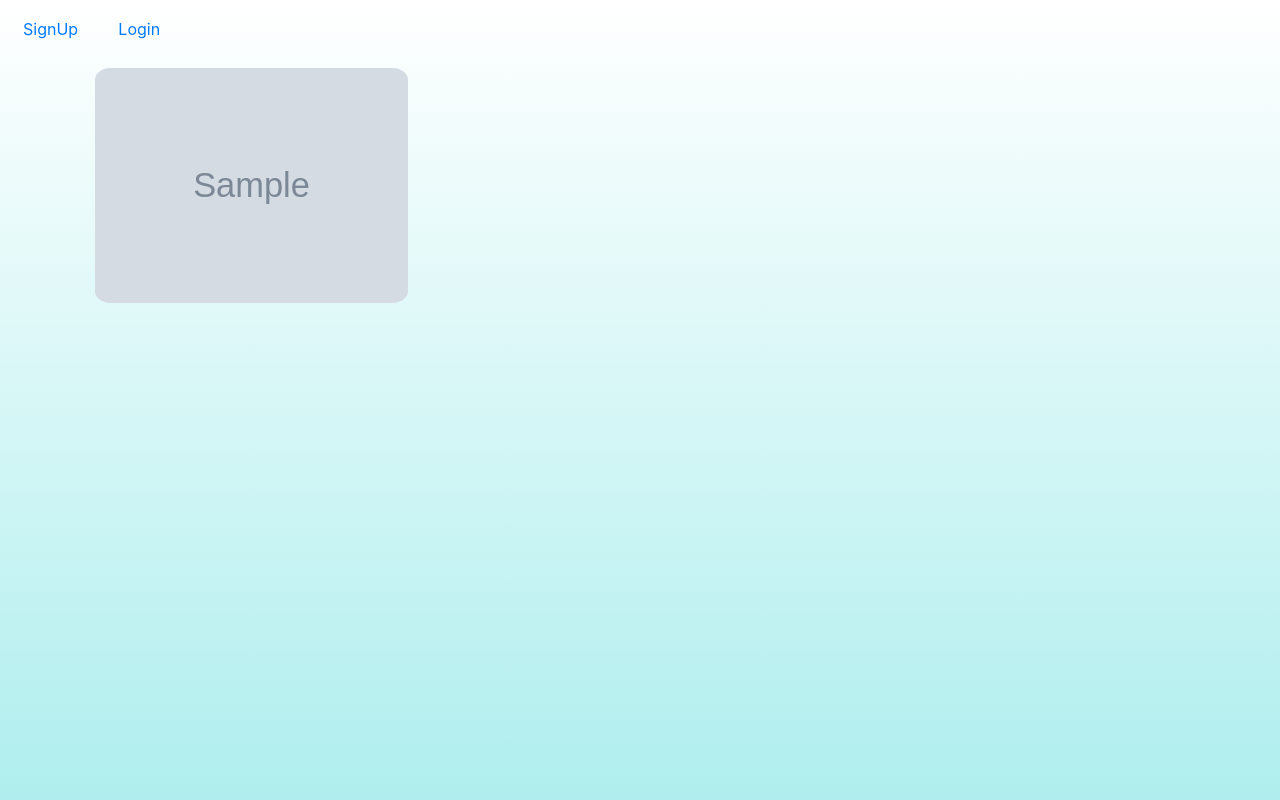
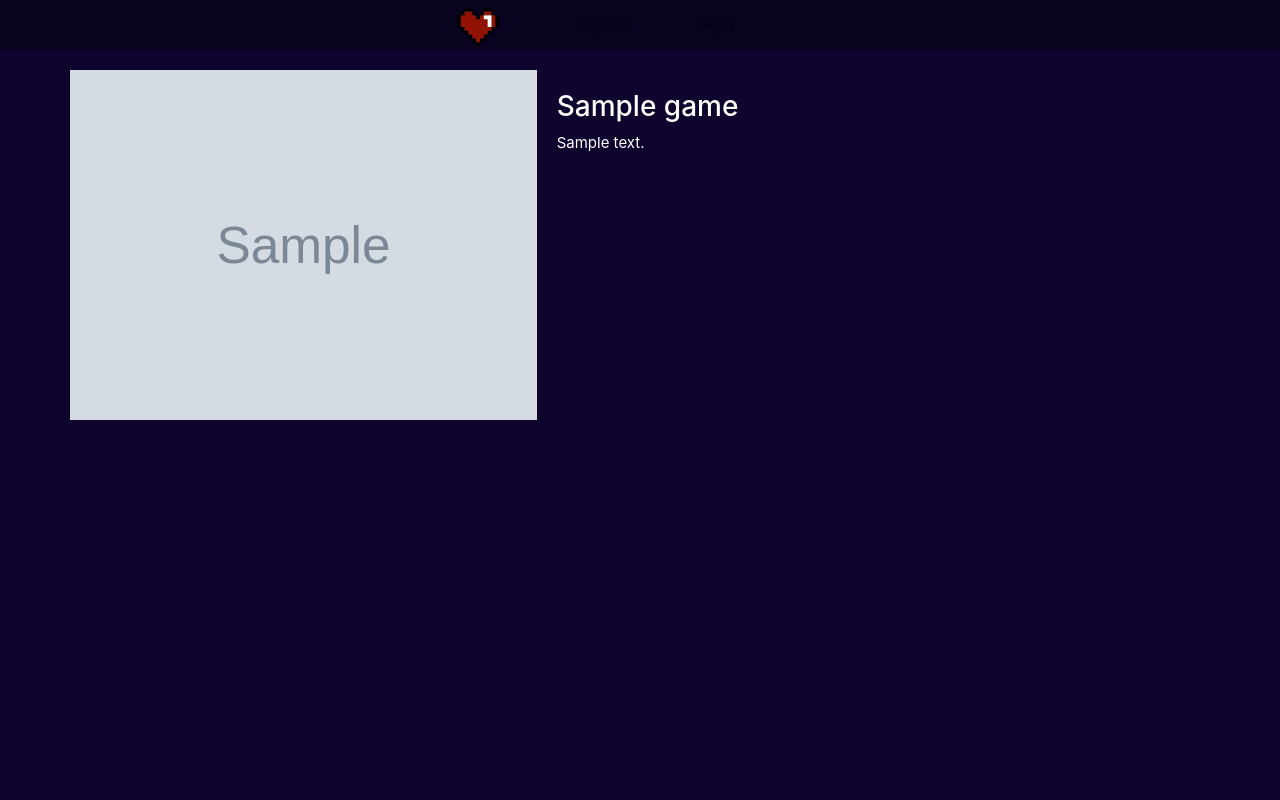
Before and after one commit to yousef19-meet/y2l-individual-project, a Flask app: template templates/searchresult.html in a window 1280 px wide. Run offline with Flask 2, Linux system fonts and the light colour scheme; the template is opened without the code that fills it: most values are stand-ins (such as "Sample title", 1, 10 or a date in 2020); grey boxes marked "Sample" are stand-in pictures; some libraries are stand-ins or nearby versions.

Commit message:
search not working

```diff
--- a/app.py
+++ b/app.py
@@ -13,7 +13,7 @@ app.secret_key = "VERY SECRET."
 
 def search(data):
 
-    url = "https://api-v3.igdb.com/games/?search=" + str(data) + "&fields=id,name,summary,url"
+    url = "https://api-v3.igdb.com/games/?search=" + str(data) + "&fields=id,name,summary"
     # print("-------------------")
     # print("URL",url)
     RATING_response = requests.get(url,
@@ -23,8 +23,8 @@ def search(data):
     )
 
     final_response = json.loads(RATING_response.content)
-    print("////////////////////////////////////////")
-    print(final_response)
+    #print("////////////////////////////////////////")
+    #print(final_response)
     img_list=[]
     for i in range (len(final_response)):
         id_atr =(final_response[i]['id'])
@@ -34,17 +34,16 @@ def search(data):
         # print(name_atr)
         #print(sum_atr)
 ################################test
-        #img_url = "https://api-v3.igdb.com/games/" + str(id_atr) + "?fields=url"
-        #response = requests.get(img_url,
-        #headers={
-        #    "user-key": "f0843654863c9bc9fa6a02e2cd479048"
-        #    }
-        #)
-        #parsed_content = json.loads(response.content)
-        resp = requests.get(final_response[i]['url'])
+        img_url = "https://api-v3.igdb.com/games/" + str(id_atr) + "?fields=url"
+        response = requests.get(img_url,
+        headers={
+            "user-key": "f0843654863c9bc9fa6a02e2cd479048"
+            }
+        )
+        parsed_content = json.loads(response.content)
+        resp = requests.get(parsed_content[0]['url'])
         Sresult = resp.text.find('https://images.igdb.com/igdb/image/upload/t_cover_big/')
-        imgsrc =  resp.text[Sresult:Sresult + 78]
-        print(imgsrc,"IMAGE SOURCE")
+        imgsrc = resp.text[Sresult:Sresult + 78]
 
         img_list.append(imgsrc)
 
@@ -174,14 +173,15 @@ def Login():
         else:
             return render_template('login.html', error = "username or password are not correct!")
 
-########################### LOGOUT ###########################
-
 
 @app.route('/logout')
 def logout():
     login_session.clear()
     return redirect(url_for('home'))
 
-
 if __name__ == '__main__':
     app.run(debug=True)
+
+
+
+########################### LOGOUT ###########################
--- a/static/style_new.css
+++ b/static/style_new.css
@@ -15,6 +15,18 @@
 
 
 
+}
+.ayy{
+    color: white;
+}
+.ayy:hover {
+    border-bottom: 2px solid red;
+}
+.navbar-light .navbar-nav .nav-link {
+    color: white;
+}
+.navbar-light .navbar-nav .nav-link:hover {
+    color: darkred;
 }
 /* .game_iamge{
     border: 2px solid red;
@@ -61,18 +73,30 @@
     word-wrap: break-word;
   }
 
+.gameCard{
+    display: flex;
+    height: 350px;
+    margin-top: 20px;
+    color: white;
+    transition: 1s ease-in-out;
+    padding-left: 0;
+}
+.gameImg{
+    display: block;
+}
+.gamrCon {
+    margin-top: 20px;
+    margin-left: 20px;
+}
 
+.gameCard:hover {
+    background-color: darkred;
+
+    transition: 1s ease-in-out;
+}
 
 /* @!@!@!@!@!@!@!@!@!@!@!@!@!@!@!@!@! */
-.game_img{
-    margin-top: 20px;
-    margin-left:10px ;
-    max-width:370px;
-    max-height:235px;
-    width: auto;
-    height: auto;
-    border-radius: 5%;
-}
+
 .dropbtn:hover, .dropbtn:focus {
     background-color: #2980B9;
 
@@ -121,11 +145,11 @@ body {
     height: 100vh;
     margin:0px;
 
-    background: -webkit-linear-gradient( to  top, PaleTurquoise  , white);
+    /* background: -webkit-linear-gradient( to  top, PaleTurquoise  , white);
     background: -moz-linear-gradient( to  top, PaleTurquoise  , white);
     background: -ms-linear-gradient( to  top,   PaleTurquoise  , white);
     background: -o-linear-gradient( to  top,   PaleTurquoise  , white);
-    background: linear-gradient( to  top,  PaleTurquoise , white);
+    background: linear-gradient( to  top,  PaleTurquoise , white);  */
     -webkit-background-size: cover;
     -moz-background-size: cover;
     -o-background-size: cover;
--- a/templates/searchresult.html
+++ b/templates/searchresult.html
@@ -12,7 +12,11 @@
 
        <link rel="stylesheet" type="text/css" href="{{ url_for('static', filename='bootstrap/bootstrap.css') }}">
 <!-- #@#@#@#@#@#@#@#@#@#@#@#@#@#@#@#@#@#@#@#@#@#@#@#@#@#@#@#@#@#@#@#@#@#@#@#@#@#@#@#@#@#@#@#@#@#@#@#@#@#@#@#@#@#@#@#@#@#@#@#@#@#@#@#@#@#@#@#@#@#@#@#@#@#@ -->
-       {% if session['logged_in'] %}
+
+    </head>
+    <body style="background-color: #0e042d;">
+<!-- #@#@#@#@#@#@#@#@#@#@#@#@#@#@#@#@#@#@#@#@#@#@#@#@#@#@#@#@#@#@#@#@#@#@#@#@#@#@#@#@#@#@#@#@#@#@#@#@#@#@#@#@#@#@#@#@#@#@#@#@#@#@#@#@#@#@#@#@#@#@#@#@#@#@ -->
+    <!-- {% if session['logged_in'] %}
 
        <div class="hello">Hello , {{session['username']}}</div>
        <a href="{{ url_for('logout')}}" class="btn btn-outline-primary">Logout </a>
@@ -23,11 +27,32 @@
        <a href="{{ url_for('SignUp')}}" class="btn btn-outline-primary">SignUp </a>
        <a href="{{ url_for('Login')}}" class="btn btn-outline-primary">Login </a>
     </div>
-       {% endif%}
-    </head>
-    <body>
-<!-- #@#@#@#@#@#@#@#@#@#@#@#@#@#@#@#@#@#@#@#@#@#@#@#@#@#@#@#@#@#@#@#@#@#@#@#@#@#@#@#@#@#@#@#@#@#@#@#@#@#@#@#@#@#@#@#@#@#@#@#@#@#@#@#@#@#@#@#@#@#@#@#@#@#@ -->
+       {% endif%} -->
 
+       <nav style=" height: 50px; background: rgba(0, 0, 0, 0.3) !important" class="navbar navbar-expand-lg navbar-light bg-light">
+            <a style="margin-left: 35%;" class="navbar-brand abc" href="#"><img style="height: 50px; width: 50px;" src="{{ url_for('static',filename='logo1212.png') }}" width=100px height=100px id="image"></a>
+            <button class="navbar-toggler" type="button" data-toggle="collapse" data-target="#navbarSupportedContent" aria-controls="navbarSupportedContent" aria-expanded="false" aria-label="Toggle navigation">
+              <span class="navbar-toggler-icon"></span>
+            </button>
+
+            <div class="collapse navbar-collapse" id="navbarSupportedContent">
+              <ul style="margin-right: 35%;" class="navbar-nav mr-auto">
+                        {% if session['logged_in'] %}
+                        <div class="hello">Hello , {{session['username']}}</div>
+                        <li class="ayy" style="margin-left: 50px;">
+                            <a href="{{ url_for('logout')}}" class="nav-link abc">Logout </a>
+                        </li >
+                        {%else%}
+                        <li class="ayy" style="margin-left: 50px;">
+                            <a href="{{ url_for('SignUp')}}" class="nav-link abc">SignUp </a>
+                        </li>
+                        <li class="ayy" style="margin-left: 50px;">
+                            <a href="{{ url_for('Login')}}" class="nav-link abc">Login </a>
+                        </li>
+                        {% endif%}
+              </ul>
+            </div>
+        </nav>
 
 
 
@@ -46,13 +71,11 @@
 
 
 {% for game in matches %}
-    <div class="container" style= "">
-        <img class=game_img src="{{game['image']}}">
-        <div class="overlay">
-            <div class="text">
-            {{game["name"]}} <br>
-            {{game['summary']}}
-            </div>
+    <div style="padding-left: 0;" class="container gameCard">
+        <img class="gameImg" src="{{game['image']}}">
+        <div class="gamrCon">
+            <h3>{{game["name"]}}</h3>
+            <p>{{game['summary']}} </p>
         </div>
     </div>
 {% endfor %}
```
Also changed, not shown: other parts of static/style_new.css (+28 -0 lines), templates/home.html (+23 -5 lines), static/argy_bg.jpg (added), static/spino_bg.jpg (added).
